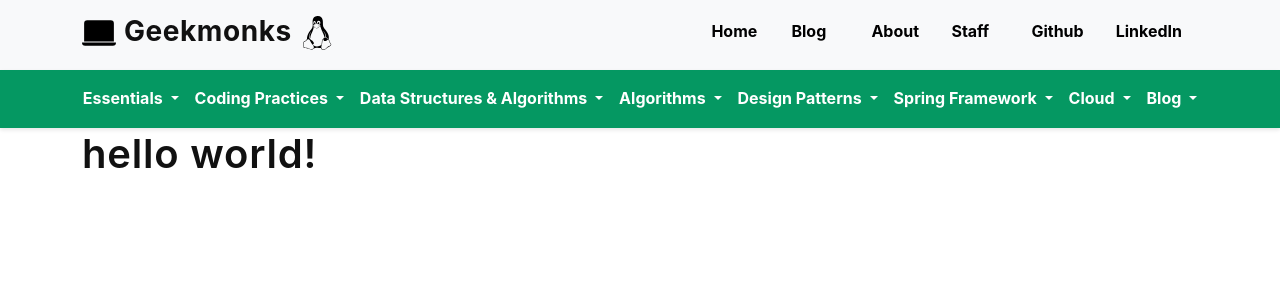
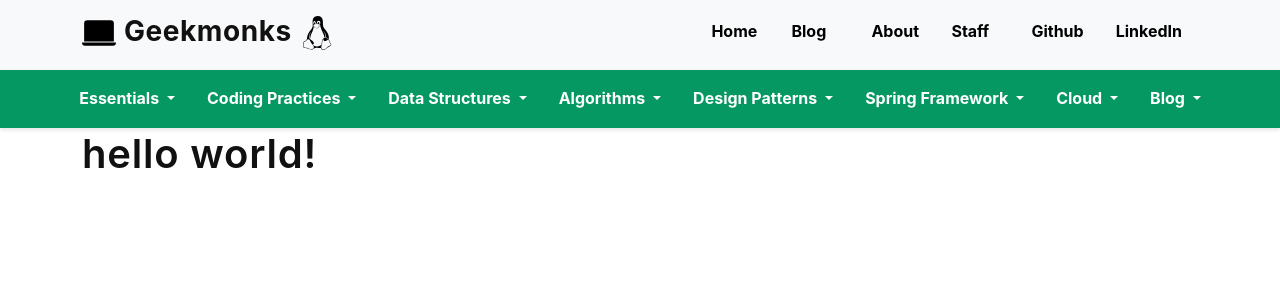
Before and after one commit to SRVivek1/geekmonks, a Jekyll site: the page built from index.md, in a window 1280 px wide. Shown: the top 300 px of the page. Built offline with Jekyll 4.4.1, drawn with Linux system fonts in a browser that asks for light colours.

Commit message:
minor enhancements css

```diff
--- a/_data/nav_dsa.yml
+++ b/_data/nav_dsa.yml
@@ -1,4 +1,4 @@
-- title: Data Structures & Algorithms
+- title: Data Structures
   url: #
   submenu:
     - title: Array
--- a/_sass/navbar.scss
+++ b/_sass/navbar.scss
@@ -28,6 +28,11 @@
   display: block;
 }
 
+#navbarNav .nav-link {
+  text-align: center;
+  display: inline-block; /* Ensures oval shape works */
+  padding: 0.5rem 1rem; /* Consistent padding for height */
+}
 
 #navbarNav .nav-link:hover {
   border-radius: 5%;
```
